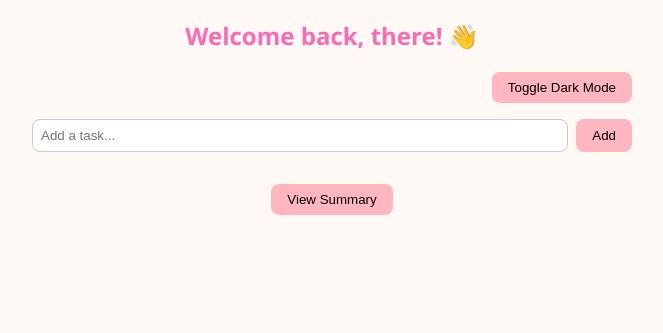
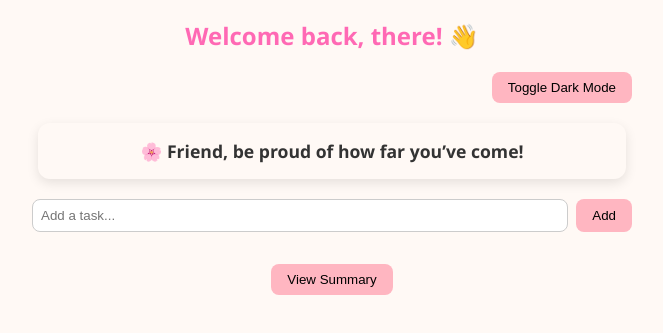
Before and after one commit to shnavivaish/my-todo-app, a plain HTML site: page todo.html in a window 1280 px wide. Shown: the part 99-432 px from the top of the page, without its empty margins (308-971 px from the left). Drawn offline with Linux system fonts and the light colour scheme.

Commit message:
make it more personalize using username and add some daily motivational quotes to it

```diff
--- a/todo.html
+++ b/todo.html
@@ -95,6 +95,20 @@ h2 {
     body.dark-mode button:hover {
       background-color: #ff85c1;
     }
+
+.motivation-box {
+  margin: 20px auto;
+  padding: 16px 24px;
+  border-radius: 12px;
+  background: var(--bg-box-light);
+  color: var(--text-light);
+  font-size: 1.1rem;
+  font-weight: 600;
+  text-align: center;
+  max-width: 90%;
+  box-shadow: 0 4px 12px rgba(0,0,0,0.1);
+}
+
   </style>
 </head>
 <body>
@@ -104,6 +118,8 @@ h2 {
   <div style="text-align:right; margin-bottom: 1rem;">
     <button id="toggle-dark-mode">Toggle Dark Mode</button>
   </div>
+<div id="daily-motivation" class="motivation-box"></div>
+
 
   <form id="task-form">
     <input type="text" id="task-input" placeholder="Add a task..." />
--- a/todo.js
+++ b/todo.js
@@ -112,11 +112,45 @@ document.getElementById('task-form').addEventListener('submit', (e) => {
     taskInput.value = '';
   }
 });
+function showDailyMotivation() {
+  const messages = [
+    "🌟 {name}, you’re doing amazing – keep it up!",
+    "🔥 {name}, small steps every day lead to big results.",
+    "💪 Believe in yourself, {name}, and all that you are.",
+    "✨ {name}, focus on progress, not perfection!",
+    "🚀 {name}, you’re one task closer to your goal!",
+    "🌈 Today is a fresh start. Let’s go, {name}!",
+    "🧠 One step at a time, one win at a time, {name}.",
+    "🌸 {name}, be proud of how far you’ve come!",
+    "☕ Deep breath, {name}. You got this!",
+    "🌞 Make today count – you’re worth it, {name}!"
+  ];
+
+  const userName = localStorage.getItem('userName') || 'Friend';
+  const today = new Date().toDateString();
+  let lastDate = localStorage.getItem('motivationDate');
+  let lastMessageIndex = parseInt(localStorage.getItem('motivationIndex') || '-1');
+
+  if (lastDate !== today) {
+    let newIndex;
+    do {
+      newIndex = Math.floor(Math.random() * messages.length);
+    } while (newIndex === lastMessageIndex);
+
+    localStorage.setItem('motivationIndex', newIndex);
+    localStorage.setItem('motivationDate', today);
+    lastMessageIndex = newIndex;
+  }
+
+  const personalizedMessage = messages[lastMessageIndex].replace(/{name}/g, userName);
+  document.getElementById('daily-motivation').textContent = personalizedMessage;
+}
 
 // Render tasks on load
 window.onload = function () {
   renderTasks();
 };
+showDailyMotivation();
 
 // 🌙 Dark Mode Toggle
 const darkToggleBtn = document.getElementById('toggle-dark-mode');
@@ -132,3 +166,24 @@ window.addEventListener('DOMContentLoaded', () => {
     document.body.classList.add('dark-mode');
   }
 });
+// Apply saved theme on load
+const savedTheme = localStorage.getItem('selectedTheme') || 'pastel';
+document.body.classList.add(`theme-${savedTheme}`);
+
+
+// 🎨 Theme Handling
+const themeSelect = document.getElementById('themeSelect');
+
+if (themeSelect) {
+  // Set initial theme based on saved preference
+  const savedTheme = localStorage.getItem('selectedTheme') || 'pastel';
+  document.body.classList.add(`theme-${savedTheme}`);
+  themeSelect.value = savedTheme;
+
+  themeSelect.addEventListener('change', () => {
+    document.body.classList.remove(`theme-${savedTheme}`);
+    const newTheme = themeSelect.value;
+    document.body.classList.add(`theme-${newTheme}`);
+    localStorage.setItem('selectedTheme', newTheme);
+  });
+}
```
Also changed, not shown: summary.html (+52 -0 lines).
